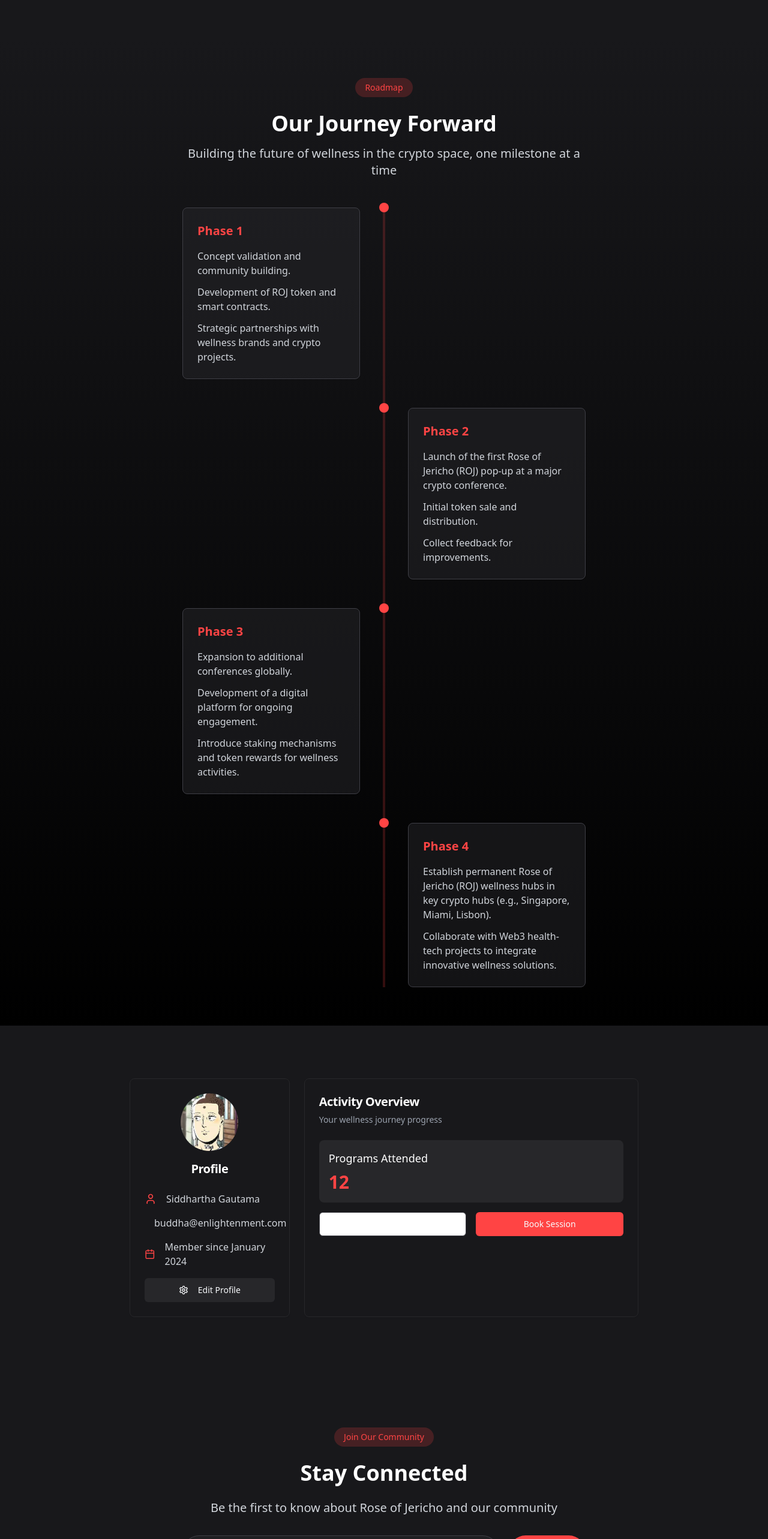
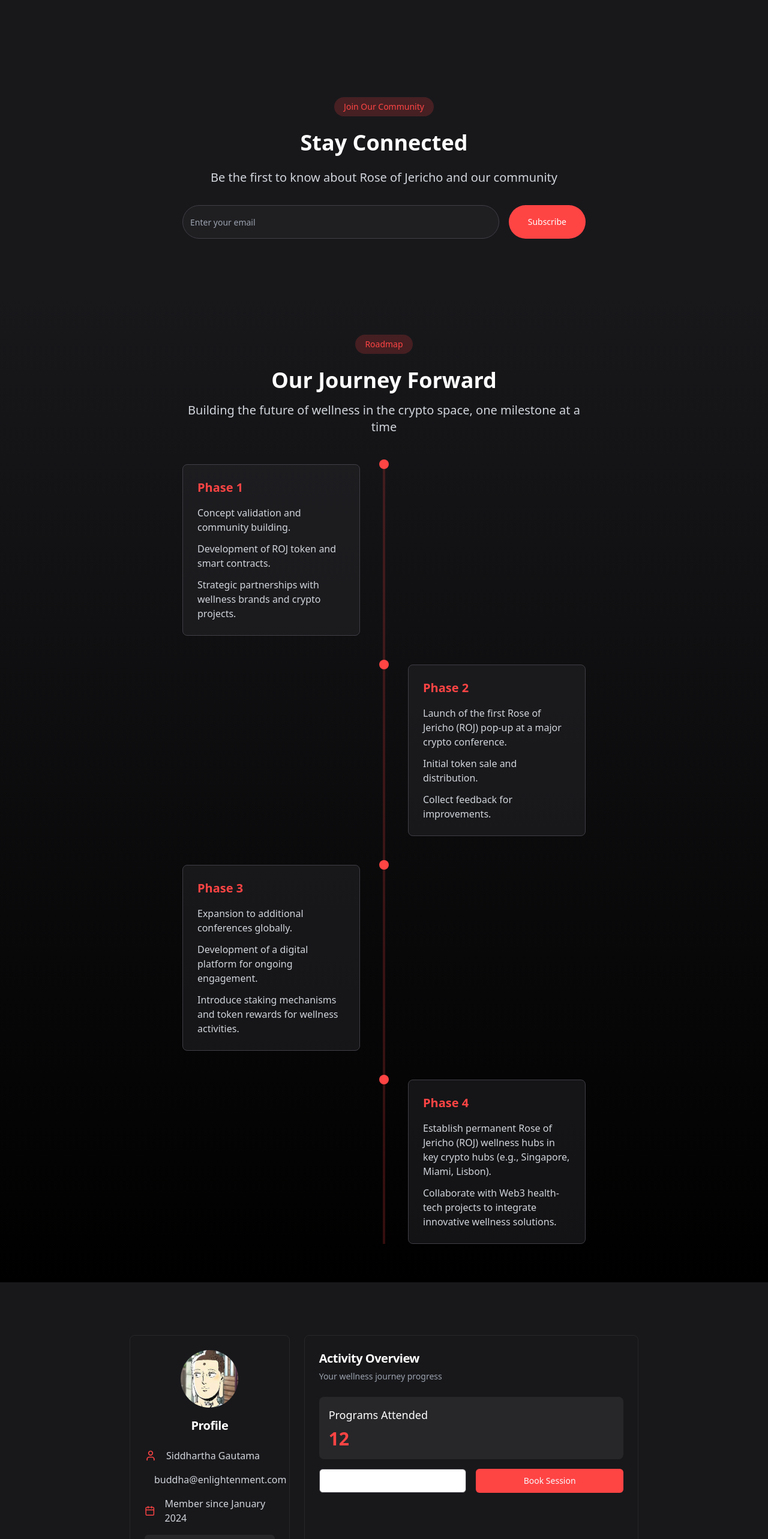
Before and after one commit to alexnomads/oasis-harmony-zone, a React (Vite) app: page / in a window 1280 px wide. Shown: the part 2682-5248 px from the top of the page at 60% size. Built offline with nearby package versions, Linux system fonts and the light colour scheme.

Commit message:
Move Newsletter Section Position
Rearranged the layout of the Index page by moving the Newsletter section to appear immediately after the ROJ Token section.
[skip gpt_engineer]

```diff
--- a/src/pages/Index.tsx
+++ b/src/pages/Index.tsx
@@ -37,14 +37,14 @@ const Index = () => {
         <div id="token">
           <Token />
         </div>
+        <div id="newsletter">
+          <Newsletter />
+        </div>
         <div id="roadmap">
           <Roadmap />
         </div>
         <div id="profile" className="py-16 bg-zinc-900">
           <UserProfile />
-        </div>
-        <div id="newsletter">
-          <Newsletter />
         </div>
       </div>
     </div>
```
